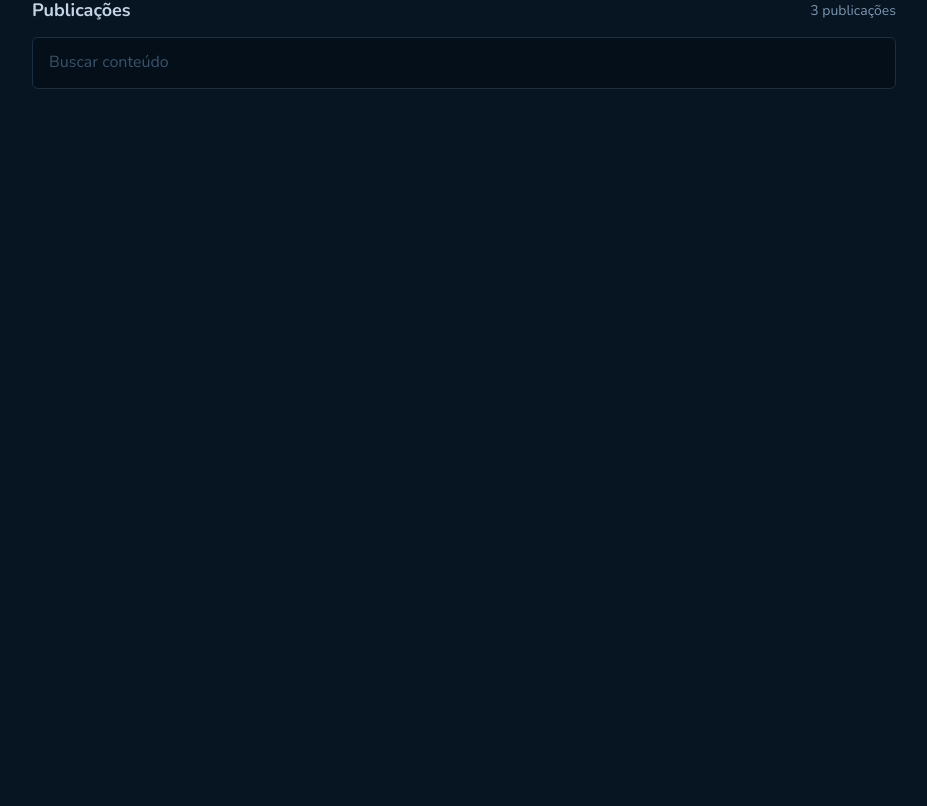
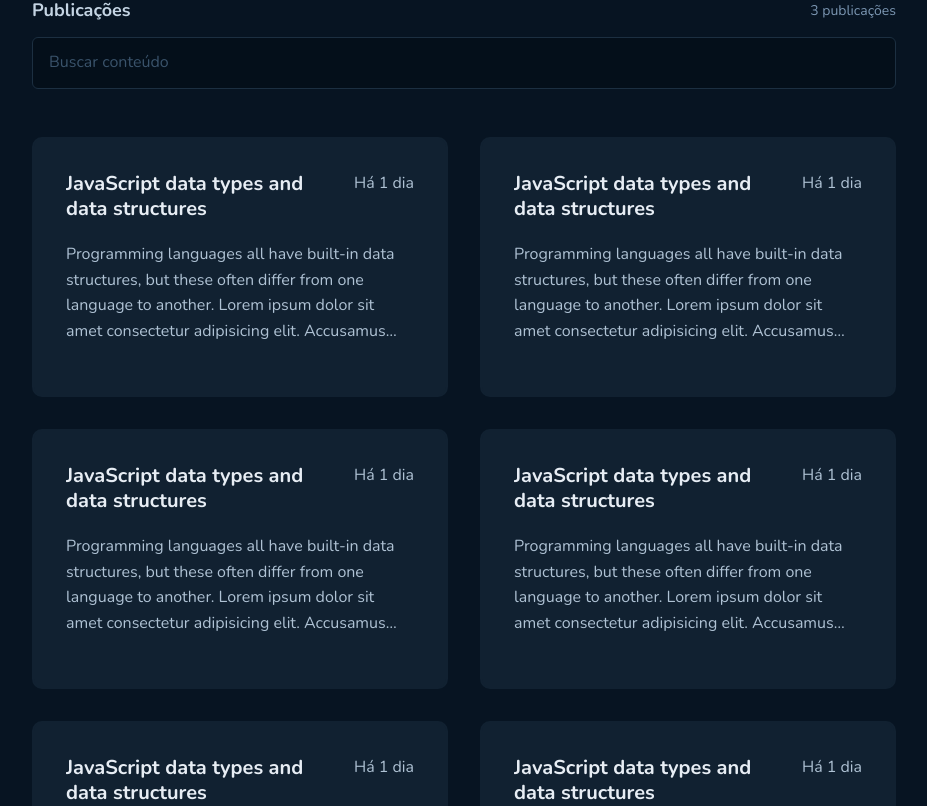
Before and after one commit to Vinicius-Barbosa-Santos/github-blog, a React (Vite) app: page / in a window 1280 px wide. Shown: the part 494-1300 px from the top of the page, without its empty margins (176-1103 px from the left). Before the commit the page ends 800 px from the top, so only its background shows below. Built offline with nearby package versions, Linux system fonts and the light colour scheme.

Commit message:
feat: home page finish :sparkles:

```diff
--- /dev/null
+++ b/src/pages/Blog/components/Post/index.tsx
@@ -0,0 +1,16 @@
+import { PostContainer } from "./styles"
+
+export const Post = () => {
+    return (
+        <PostContainer>
+            <div>
+                <strong>JavaScript data types and data structures</strong>
+                <span>Há 1 dia</span>
+            </div>
+
+            <p>
+                Programming languages all have built-in data structures, but these often differ from one language to another. Lorem ipsum dolor sit amet consectetur adipisicing elit. Accusamus voluptatem totam ratione libero ab labore molestias alias in? Minima nemo quaerat veritatis ipsa modi hic error accusamus quo aspernatur vero!
+            </p>
+        </PostContainer>
+    )
+}
--- /dev/null
+++ b/src/pages/Blog/components/Post/styles.ts
@@ -0,0 +1,44 @@
+import styled from "styled-components";
+
+export const PostContainer = styled.div`
+  width: 100%;
+  height: 16.25rem;
+  border-radius: 10px;
+  background: ${({ theme }) => theme.colors["base-post"]};
+  border: 2px solid ${({ theme }) => theme.colors["base-post"]};
+  padding: 2rem;
+  transition: 0.4s;
+
+  &:hover {
+    border-color: ${({ theme }) => theme.colors["base-label"]};
+  }
+
+  div {
+    display: flex;
+    gap: 1rem;
+    margin-bottom: 1.25rem;
+
+    strong {
+      flex: 1;
+      font-size: ${({ theme }) => theme.textSizes["title-title-m"]};
+      color: ${({ theme }) => theme.colors["base-title"]};
+      overflow: hidden;
+      text-overflow: ellipsis;
+      display: -webkit-box;
+      -webkit-box-orient: vertical;
+      -webkit-line-clamp: 2;
+    }
+
+    span {
+      width: max-content;
+    }
+  }
+
+  p {
+    overflow: hidden;
+    text-overflow: ellipsis;
+    display: -webkit-box;
+    -webkit-box-orient: vertical;
+    -webkit-line-clamp: 4;
+  }
+`;
--- a/src/pages/Blog/index.tsx
+++ b/src/pages/Blog/index.tsx
@@ -1,11 +1,24 @@
+import { Post } from "./components/Post";
 import { Profile } from "./components/Profile";
 import { SearchInput } from "./components/SearchInput";
+import { PostsListContainer } from "./styles";
 
 export const Blog = () => {
   return (
     <>
      <Profile />
      <SearchInput />
+     <PostsListContainer>
+        <Post />
+        <Post />
+        <Post />
+        <Post />
+        <Post />
+        <Post />
+        <Post />
+        <Post />
+        <Post />
+     </PostsListContainer>
     </>
   );
 }
--- a/src/pages/Blog/styles.ts
+++ b/src/pages/Blog/styles.ts
@@ -0,0 +1,9 @@
+import styled from "styled-components";
+
+export const PostsListContainer = styled.section`
+  width: 100%;
+  display: grid;
+  grid-template-columns: repeat(auto-fit, minmax(26rem, 1fr));
+  gap: 2rem;
+  margin-bottom: 14rem;
+`;
```
